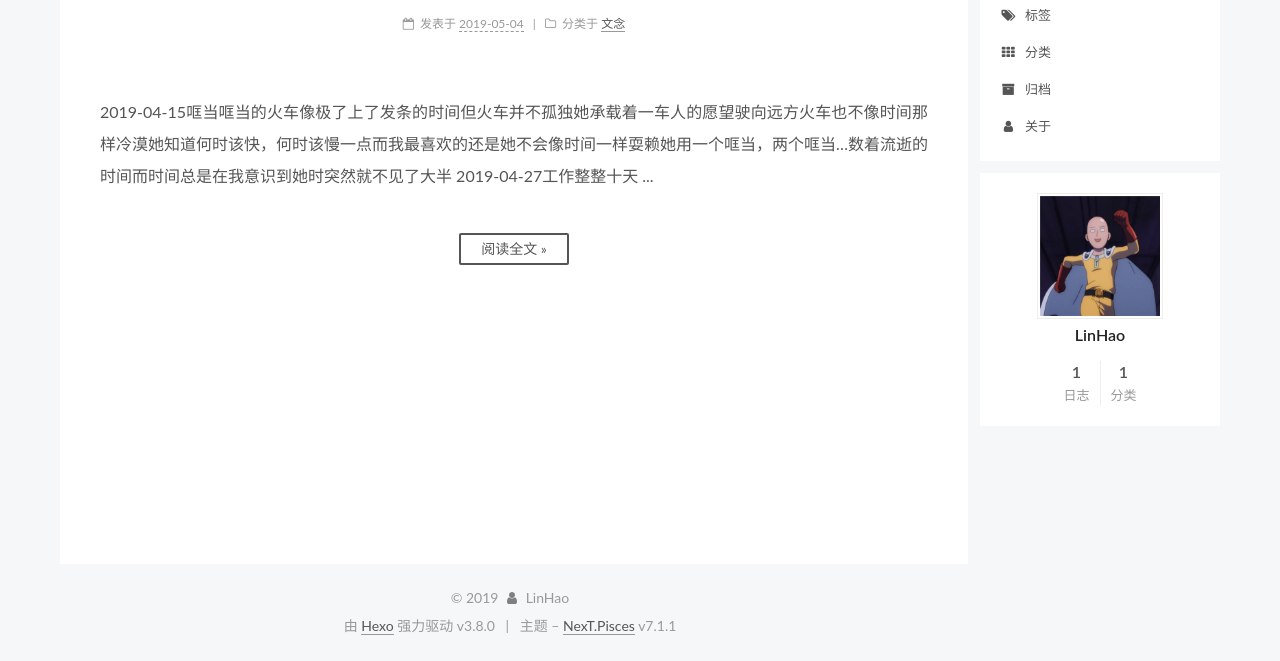
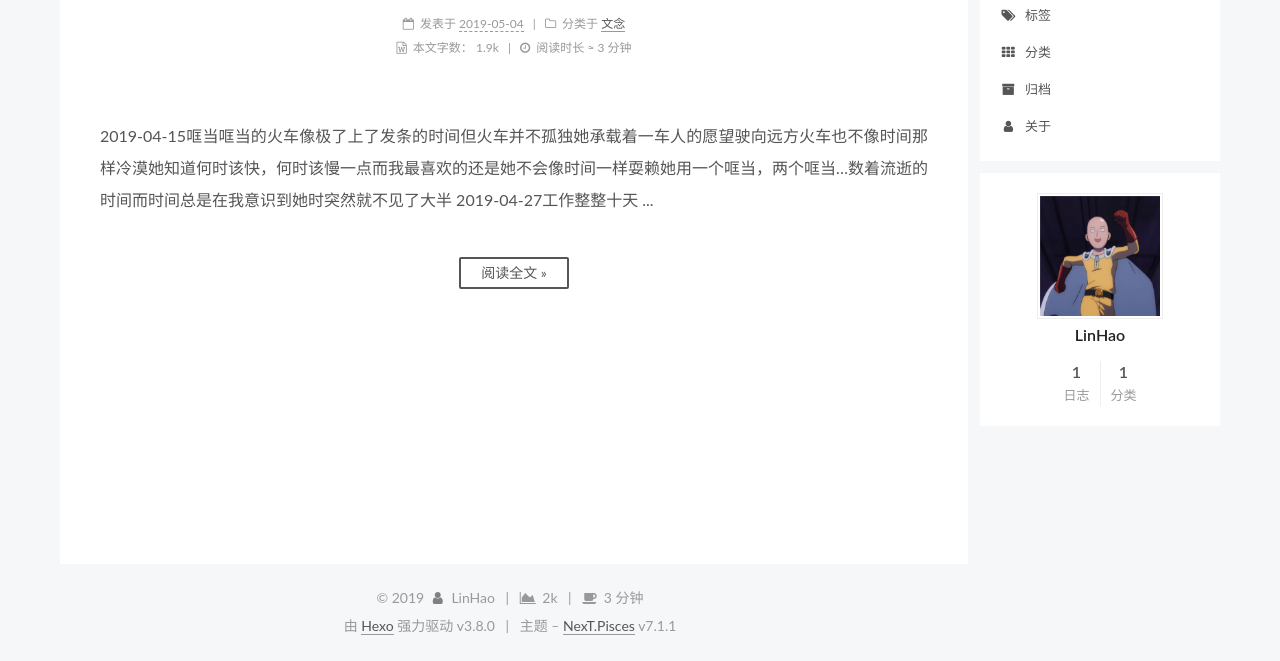
Before and after one commit to linholic/linholic.github.io, a plain HTML site: page index.html in a window 1280 px wide. Shown: the part 139-800 px from the top of the page. Drawn offline with Linux system fonts and the light colour scheme.

Commit message:
Site updated: 2019-05-04 16:02:28

```diff
--- a/css/main.css
+++ b/css/main.css
@@ -1765,7 +1765,7 @@ pre .javascript .function {
   width: 4px;
   height: 4px;
   border-radius: 50%;
-  background: #bdc3ac;
+  background: #0eff5e;
 }
 .feed-link,
 .chat {
--- a/index.html
+++ b/index.html
@@ -423,6 +423,34 @@
 
 
 
+            <div class="post-symbolscount">
+
+
+
+                <span class="post-meta-item-icon">
+                  <i class="fa fa-file-word-o"></i>
+                </span>
+
+                  <span class="post-meta-item-text">本文字数：</span>
+
+                <span title="本文字数">1.9k</span>
+
+
+
+                <span class="post-meta-divider">|</span>
+
+
+
+                <span class="post-meta-item-icon">
+                  <i class="fa fa-clock-o"></i>
+                </span>
+
+                  <span class="post-meta-item-text">阅读时长 &asymp;</span>
+
+                <span title="阅读时长">3 分钟</span>
+
+            </div>
+
 
 
 
@@ -609,7 +637,21 @@
   <span class="author" itemprop="copyrightHolder">LinHao</span>
 
 
+    <span class="post-meta-divider">|</span>
+    <span class="post-meta-item-icon">
+      <i class="fa fa-area-chart"></i>
+    </span>
 
+    <span title="站点总字数">2k</span>
+
+
+
+    <span class="post-meta-divider">|</span>
+    <span class="post-meta-item-icon">
+      <i class="fa fa-coffee"></i>
+    </span>
+
+    <span title="站点阅读时长">3 分钟</span>
 
 </div>
 
```
Also changed, not shown: 2019/05/04/4-15-5-4小记/index.html (+42 -0 lines), about/index.html (+14 -0 lines), archives/2019/05/index.html (+14 -0 lines), archives/2019/index.html (+14 -0 lines), archives/index.html (+14 -0 lines), categories/index.html (+14 -0 lines), categories/文念/index.html (+14 -0 lines), tags/index.html (+14 -0 lines).
